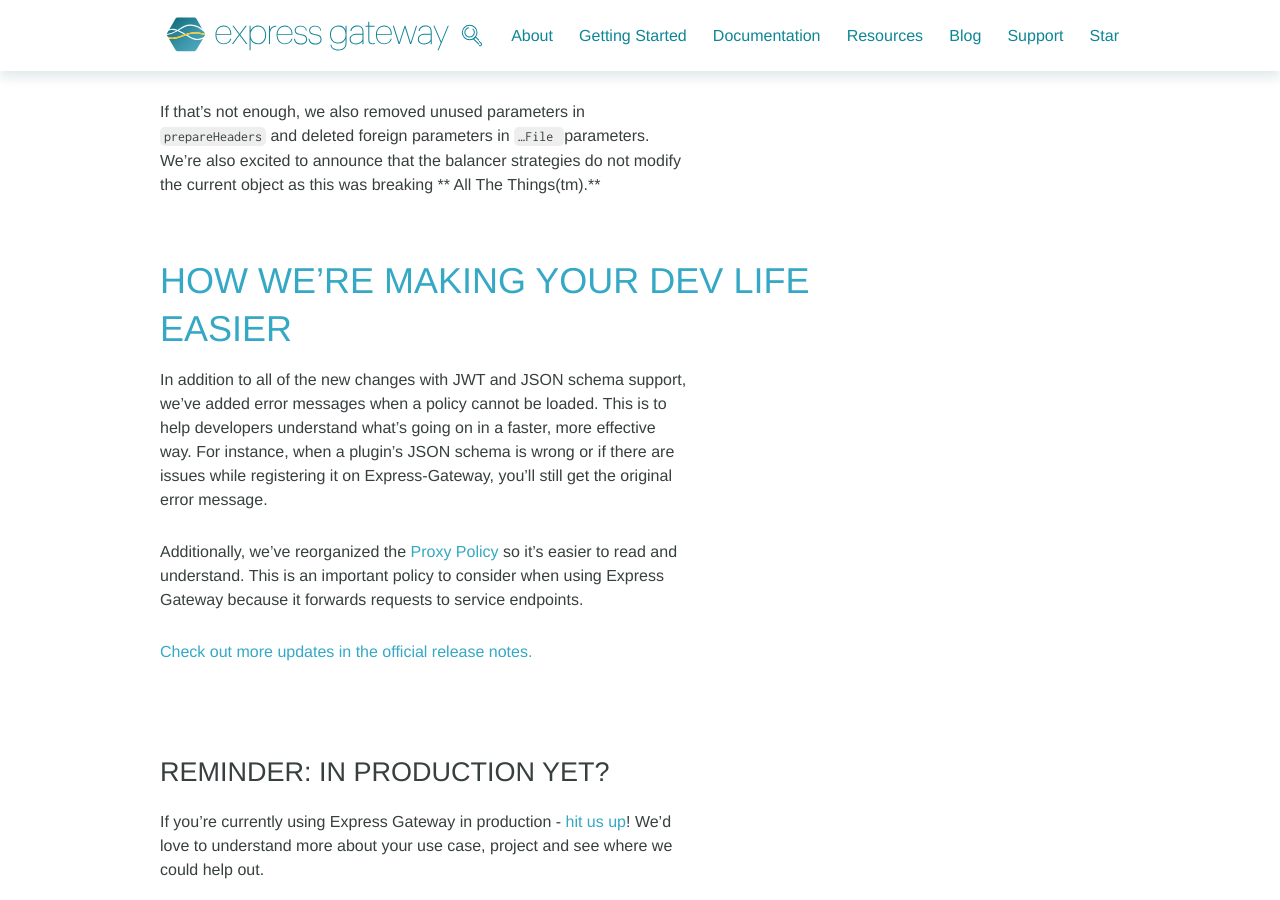
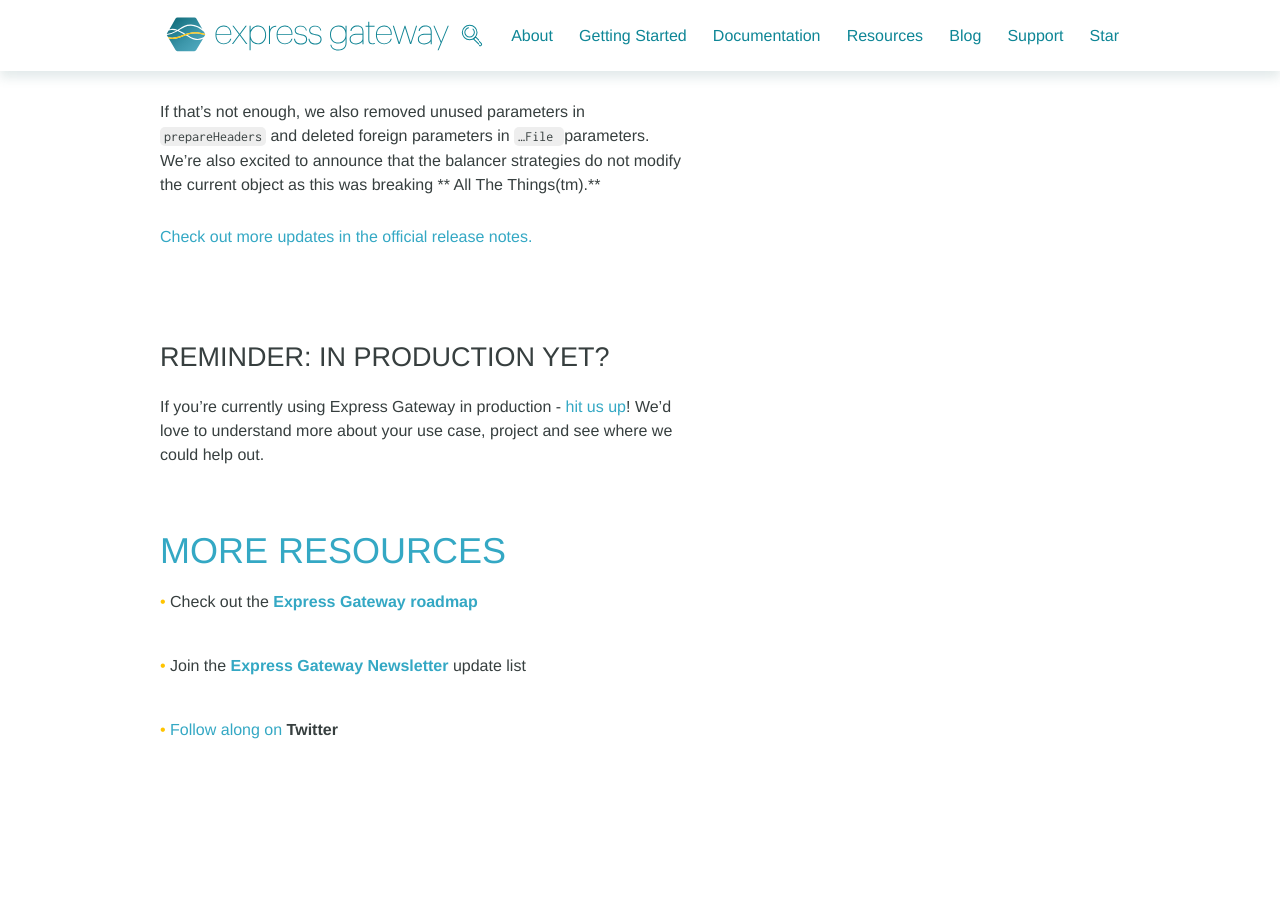
Before and after one commit to ExpressGateway/express-gateway.io, a Jekyll site: the page built from _posts/2018-03-12-express API gateway update 03112018.markdown, in a window 1280 px wide and 900 px high, scrolled down 1422 px. Built offline with Jekyll 4.4.1, drawn with Linux system fonts in a browser that asks for light colours; nearby versions of some CDN libraries; some web fonts are replaced; comment, search, counter and statistics services are not loaded.

Commit message:
Remove things we did not publish

```diff
--- a/_posts/2018-03-12-express API gateway update 03112018.markdown
+++ b/_posts/2018-03-12-express API gateway update 03112018.markdown
@@ -38,12 +38,6 @@
 
 If that's not enough, we also removed unused parameters in `prepareHeaders` and deleted foreign parameters in `…File `parameters. We're also excited to announce that the balancer strategies do not modify the current object as this was breaking ** All The Things(tm).**
 
-## How We're Making Your Dev Life Easier
-
-In addition to all of the new changes with JWT and JSON schema support, we've added error messages when a policy cannot be loaded. This is to help developers understand what's going on in a faster, more effective way. For instance, when a plugin's JSON schema is wrong or if there are issues while registering it on Express-Gateway, you'll still get the original error message.
-
-Additionally, we've reorganized the [Proxy Policy](https://www.express-gateway.io/docs/policies/proxy/) so it's easier to read and understand. This is an important policy to consider when using Express Gateway because it forwards requests to service endpoints.
-
 [Check out more updates in the official release notes.](https://github.com/ExpressGateway/express-gateway/releases/tag/v1.7.3)
 
 ### Reminder: In Production Yet?
```
